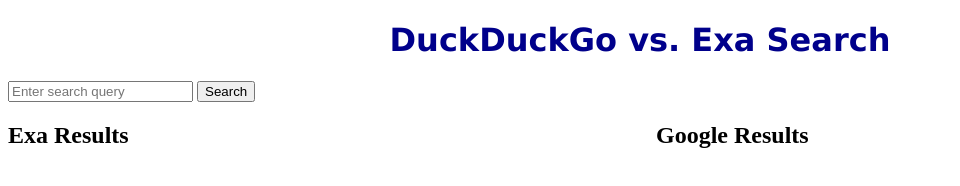
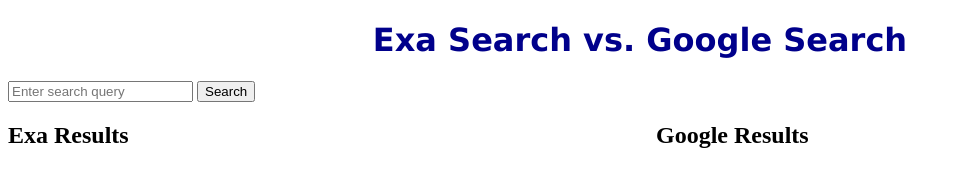
Before and after one commit to masonacevedo/image_recognition_frontend, a plain HTML site: page public/exa/index.html in a window 1280 px wide. Shown: the whole page, without its empty margins (0-960 px from the left). Drawn offline with Linux system fonts and the light colour scheme; files whose address does not match are found by name.

Commit message:
cosmetic changes

```diff
--- a/public/exa/index.html
+++ b/public/exa/index.html
@@ -17,7 +17,7 @@
 	</head>
 	<body>
 		<h1 id = "search-comparison-text">
-			DuckDuckGo vs. Exa Search
+			Exa Search vs. Google Search
 		</h1>
 		<input type="text" id="query-input-box" placeholder="Enter search query">
 		<button onclick="doSearches()">Search</button>
```
